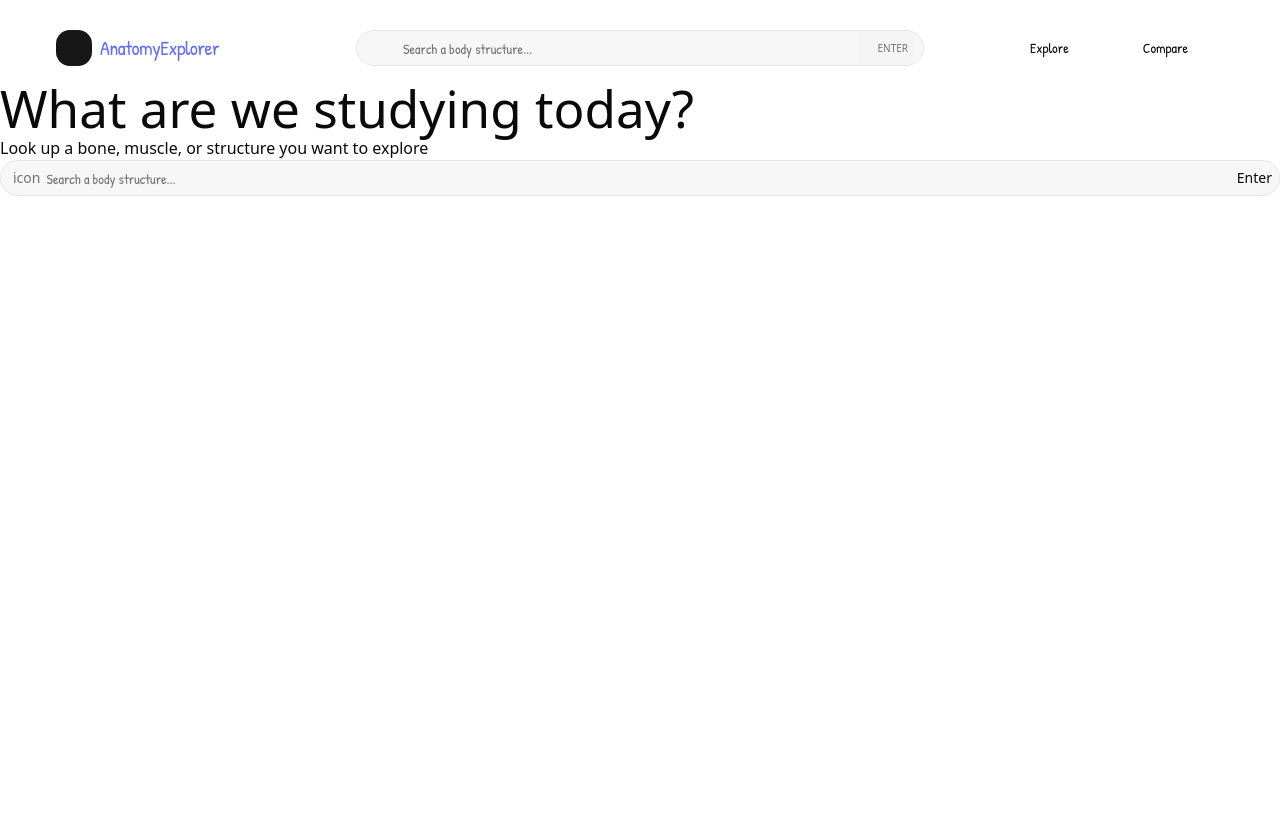
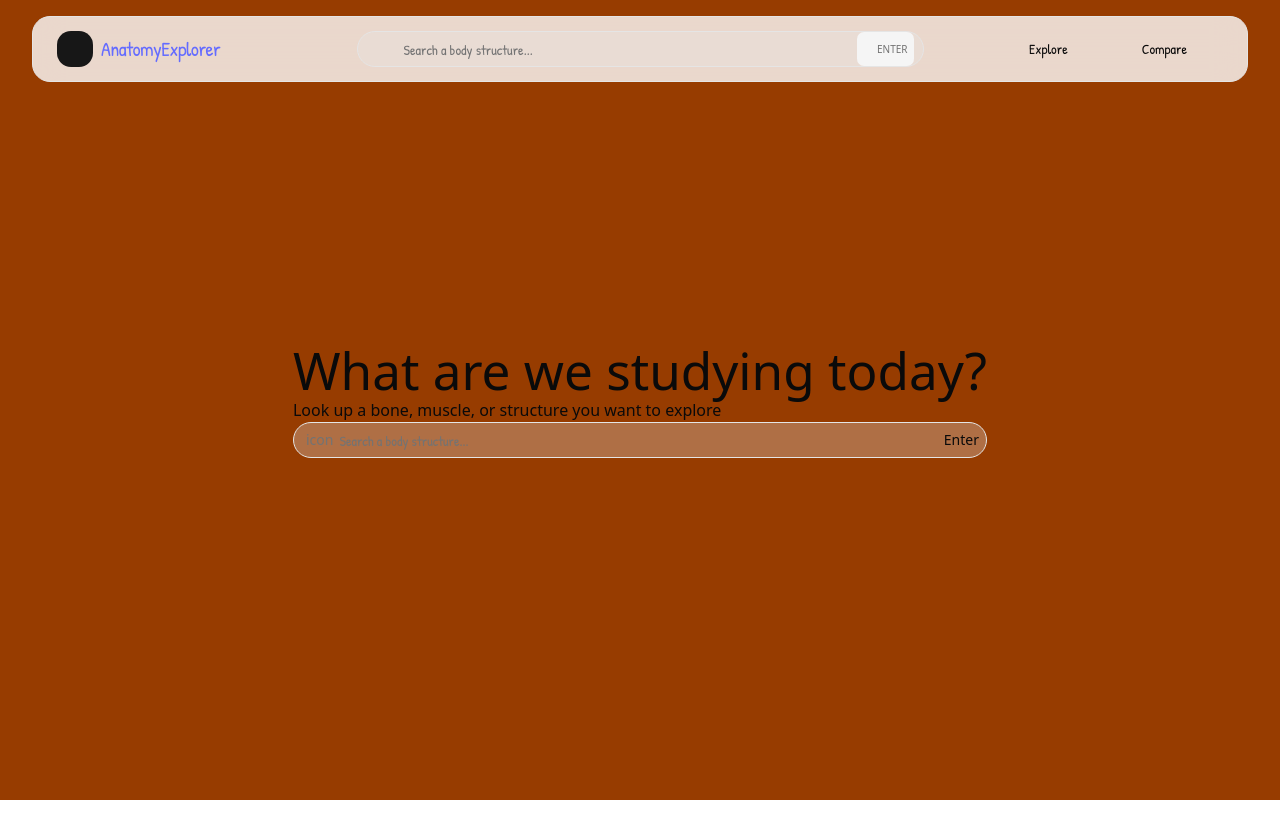
Before and after one commit to HUSS4IN22/free_anatomy_explorer, a React (Vite) app in the folder frontend/: page / in a window 1280 px wide. Built offline with nearby package versions, Linux system fonts and the light colour scheme; some icons are missing.

Commit message:
fix CSS margin issue

```diff
--- a/frontend/src/blocks/MainSearch.tsx
+++ b/frontend/src/blocks/MainSearch.tsx
@@ -1,7 +1,9 @@
 import { InputGroup, InputGroupAddon, InputGroupButton, InputGroupInput } from "@/components/ui/input-group"
 
 export default function MainSearch() {
-  return <div>
+  return (
+    <div className="flex flex-col min-h-screen items-center justify-center gap-4 px-6 bg-amber-800">
+      <div className="my-auto mx-auto">
         <h1>What are we studying today?</h1>
         <p>Look up a bone, muscle, or structure you want to explore</p>
         <InputGroup>
@@ -10,4 +12,6 @@ export default function MainSearch() {
           <InputGroupButton>Enter</InputGroupButton>
         </InputGroup>
       </div>
+    </div>
+  )
 }
--- a/frontend/src/blocks/Navbar.tsx
+++ b/frontend/src/blocks/Navbar.tsx
@@ -15,7 +15,7 @@ import { Button } from "@/components/ui/button"
 
 export default function Navbar() {
   return (
-    <header className="sticky top-4 z-50 mx-auto mt-4 max-w-[95%] rounded-2xl">
+    <header className="fixed top-4 z-50 left-1/2 -translate-x-1/2 w-full max-w-[95%] rounded-2xl bg-background/80 backdrop-blur-lg border border-border">
       <div className="flex h-16 items-center justify-between gap-4 px-6">
         <div className="flex flex-1 items-center justify-start">
           <Link to="/" className="flex items-center gap-2 transition-opacity hover:opacity-80">
```
Lines whose indentation alone changed are shown as unchanged.
